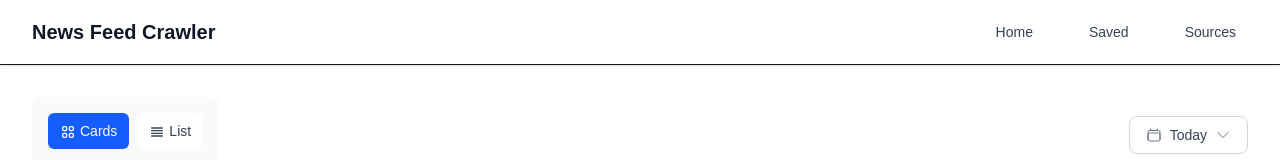
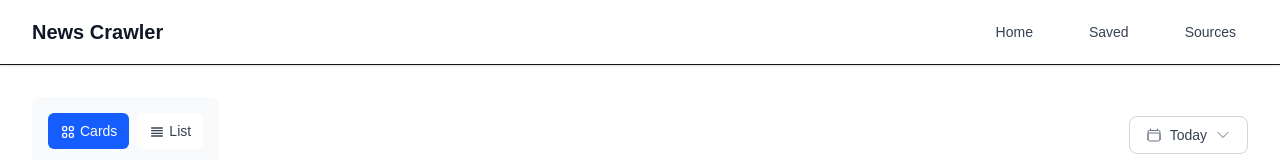
Before and after one commit to wichaisw/news-crawler, a Next.js app: page / in a window 1280 px wide. Shown: the top 160 px of the page. Built offline with nearby package versions, Linux system fonts and the light colour scheme.

Commit message:
fix: change redirect path for public

```diff
--- a/src/app/layout.tsx
+++ b/src/app/layout.tsx
@@ -15,7 +15,7 @@ const geistMono = Geist_Mono({
 });
 
 export const metadata: Metadata = {
-  title: "News Feed Crawler",
+  title: "News Crawler",
   description: "Aggregating tech news from multiple sources",
 };
 
--- a/src/components/layout/Header.tsx
+++ b/src/components/layout/Header.tsx
@@ -11,14 +11,14 @@ export default function Header() {
       <div className="max-w-7xl mx-auto px-4 sm:px-6 lg:px-8">
         <div className="flex justify-between items-center h-16">
           <div className="flex items-center">
-            <Link href="/" className="text-xl font-bold text-gray-900">
-              News Feed Crawler
+            <Link href="/static" className="text-xl font-bold text-gray-900">
+              News Crawler
             </Link>
           </div>
 
           <nav className="flex space-x-8">
             <Link
-              href="/"
+              href="/static"
               className="text-gray-700 hover:text-gray-900 px-3 py-2 rounded-md text-sm font-medium"
             >
               Home
```
